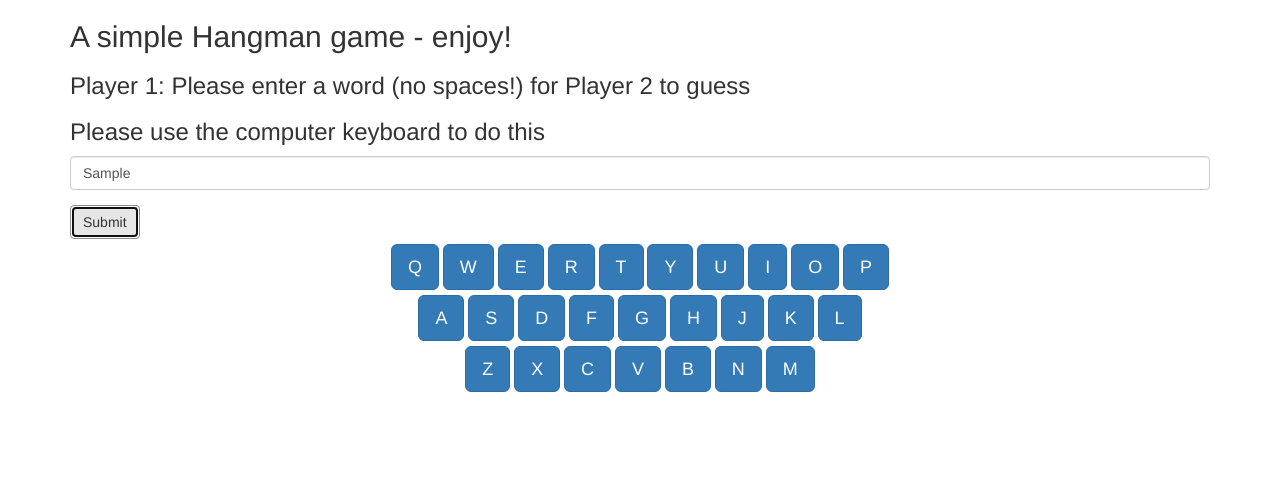
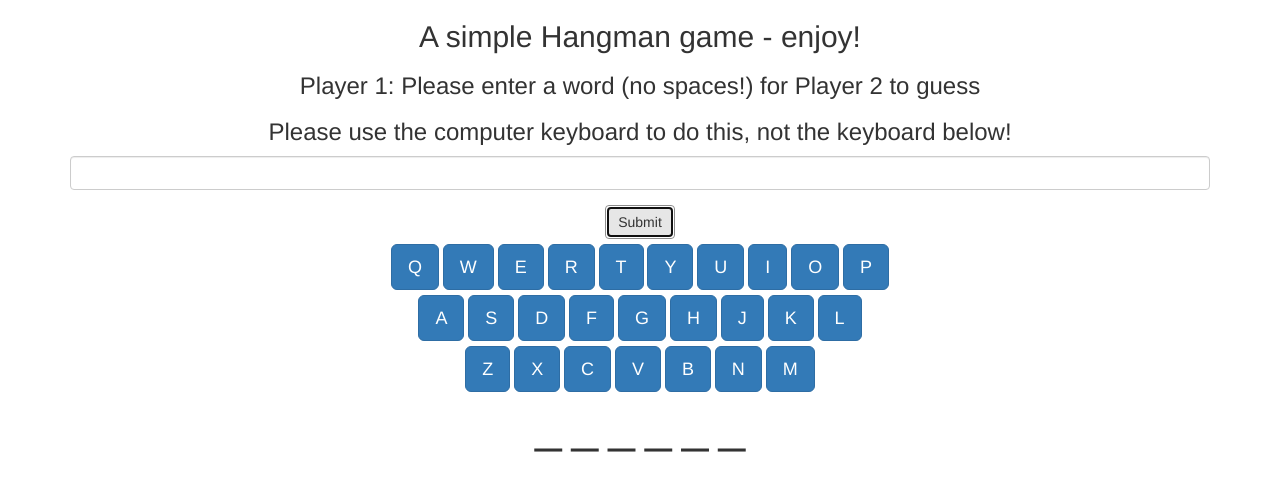
Before and after one commit to leebenmorris/precourse-section-5, a plain HTML site: page index.html in a window 1280 px wide. Both pictures are taken after typing "Sample" into the empty fields and a click on the button "Submit". Drawn offline with nearby package versions, Linux system fonts and the light colour scheme.

Commit message:
Error count and word display on screen implemented

```diff
--- a/index.html
+++ b/index.html
@@ -9,12 +9,12 @@
 </head>
 <body>
 
-  <form class='container'>
+  <form class='container text-center'>
     <h2>A simple Hangman game - enjoy!</h2>
     <h3>Player 1: Please enter a word (no spaces!) for Player 2 to guess</h3>
-    <h3>Please use the computer keyboard to do this</h3>
+    <h3>Please use the computer keyboard to do this, not the keyboard below!</h3>
     <div class="form-group">
-      <input class="form-control" type="text" id="p1Word">
+      <input autocomplete="off" class="form-control" type="text" id="p1Word">
     </div>
     <button id='p1Btn' class="btn btn-default">Submit</button>
   </form>
@@ -52,6 +52,9 @@
     <button type="button" id='btnM' class="btn btn-primary btn-lg">M</button>
   </div>
 
+  <div class='container text-center' id='guessArea'>
+  </div>
+
 
 
   <script src='https://cdnjs.cloudflare.com/ajax/libs/jquery/3.1.1/jquery.min.js'></script>
--- a/main.js
+++ b/main.js
@@ -1,20 +1,51 @@
+
 $(document).ready(function(){
-  let guessChar
-  let p1Word
+
+  let guessChar = ''
+  let p1Word = ''
+  let errorCount = 0
+  let successCount = 0
+
+  $('#p1Word').focus()
+
+  $('#p1Btn').click(function(){
+
+    errorCount = 0
+    p1Word = $('#p1Word').val().toUpperCase()
+
+    $('#p1Word').val('')
+    $('#guessArea').empty()
+    $('#keys button').removeClass('disabled').on('click')
+
+    for(let i = 0; i < p1Word.length; i++) {
+      $('#guessArea').append('<span id="char' + i + '">_</span>')
+    }
 
     $('#keys button').click(function(){
       guessChar = $(this).text()
+
       $(this).addClass('disabled').off('click')
+
+      successCount = 0
+      for(let i = 0; i < p1Word.length; i++) {
+        if(p1Word[i] === guessChar) {
+          $('#char' + i).text(guessChar)
+          successCount = 1
+        }
+      }
+      if(successCount !== 1) errorCount++
+
       console.log(guessChar)
+      console.log('successes', successCount)
+      console.log('errors', errorCount)
       return false
     })
 
-  $('#p1Btn').click(function(){
-    p1Word = $('#p1Word').val().toUpperCase()
-    console.log(p1Word)
+    console.log(p1Word, p1Word.length)
+
+
+
     return false
   })
 
-
-
 })
--- a/style.css
+++ b/style.css
@@ -2,3 +2,9 @@ div button {
   margin-top: 5px;
   margin-bottom: 5px;
 }
+
+#guessArea span {
+  font-style: Andale Mono;
+  font-size: 48px;
+  margin: 5px;
+}
```
Lines whose indentation alone changed are shown as unchanged.
